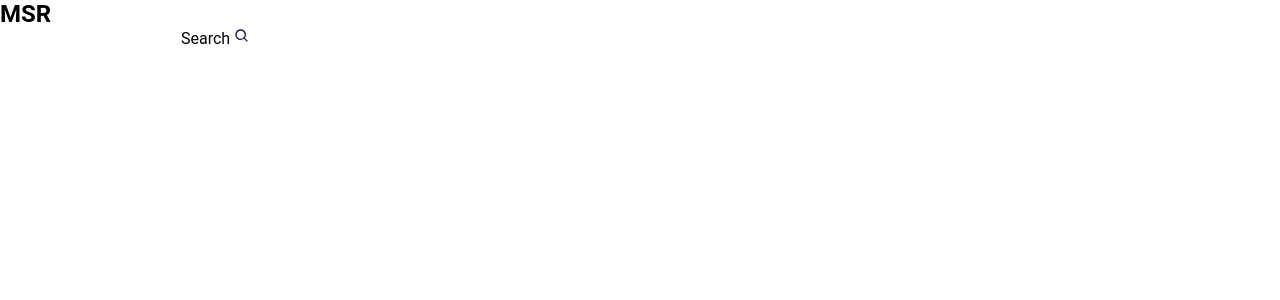
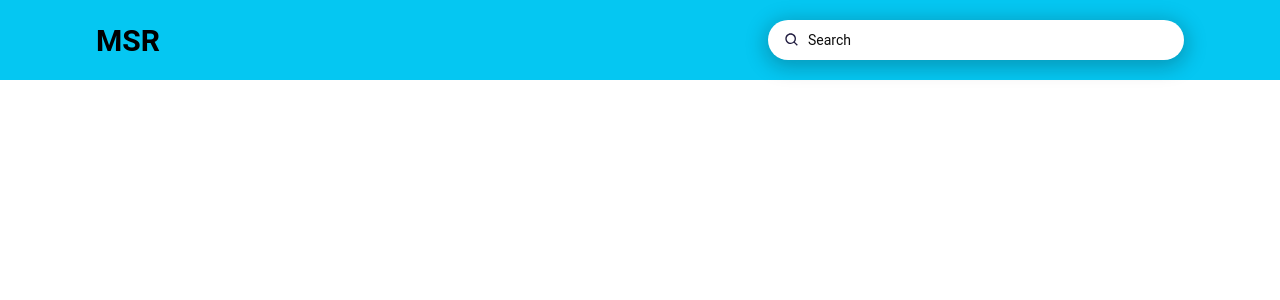
Before and after one commit to NahlaGalal/Gemopraphy-coding-challenge, a React (Create React App) app: page / in a window 1280 px wide. Shown: the top 300 px of the page. Built offline with nearby package versions, Linux system fonts and the light colour scheme.

Commit message:
Add navbar component style

```diff
--- a/src/styles/components/_nav.scss
+++ b/src/styles/components/_nav.scss
@@ -0,0 +1,52 @@
+.navbar {
+  background-color: $main-color;
+  height: 80px;
+  padding: 0 7.5%;
+  display: flex;
+  justify-content: space-between;
+  align-items: center;
+  flex-wrap: wrap;
+
+  h1.logo {
+    font-size: $logo-size;
+    font-weight: $bold-font;
+  }
+
+  .search-input {
+    position: relative;
+
+    input {
+      height: 40px;
+      width: 360px;
+      border-radius: 20px;
+      box-shadow: 0 4px 20px 3px rgba($color: $black-color, $alpha: 0.25);
+      outline: 0.001px;
+      padding: 0 16px 0 40px;
+      color: $black-color;
+      &:focus + label {
+        opacity: 0;
+      }
+      @media screen and (max-width: 600px) {
+        width: 100px;
+      }
+    }
+
+    label {
+      position: absolute;
+      left: 40px;
+      top: 50%;
+      transform: translateY(-50%);
+      font-size: $small-size;
+      color: $black-color;
+      transition: all 0.4s ease-in-out;
+    }
+
+    img {
+      position: absolute;
+      left: 16px;
+      margin-right: 8px;
+      top: 50%;
+      transform: translateY(-50%);
+    }
+  }
+}
```
